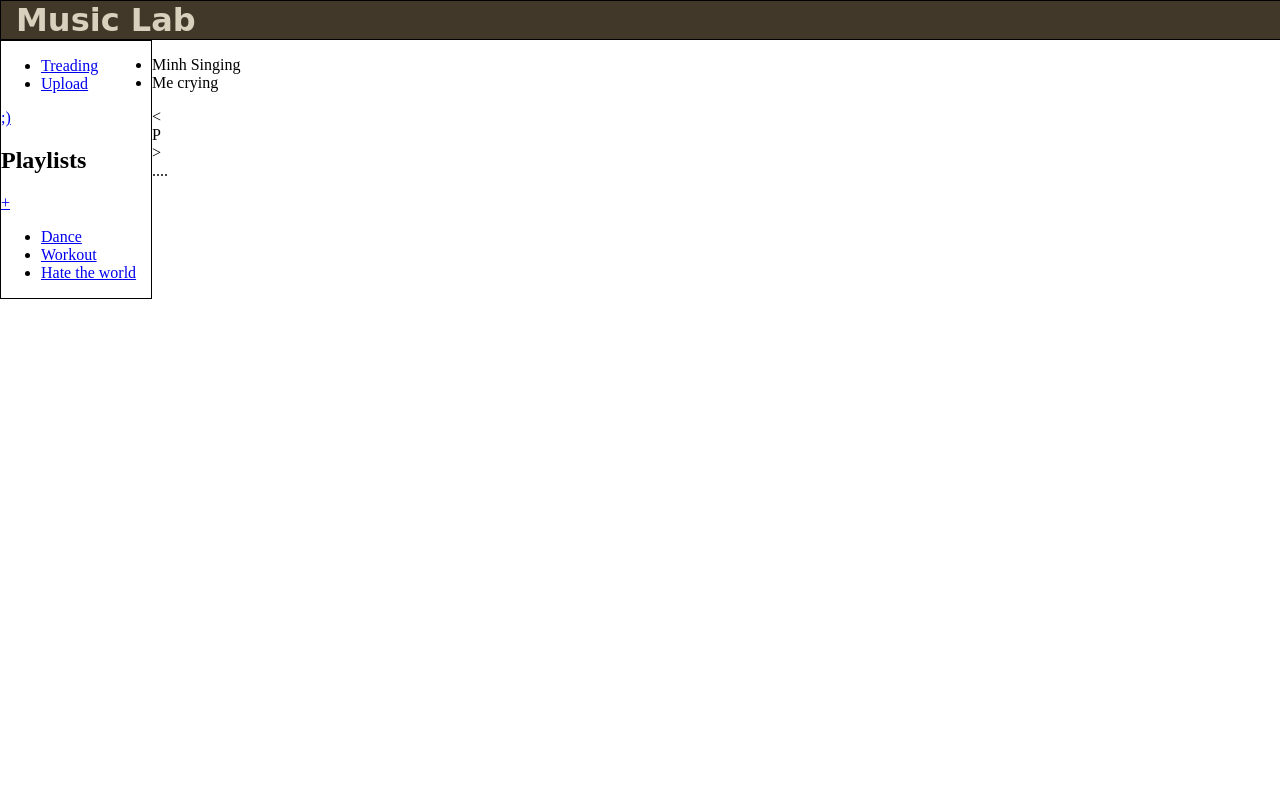
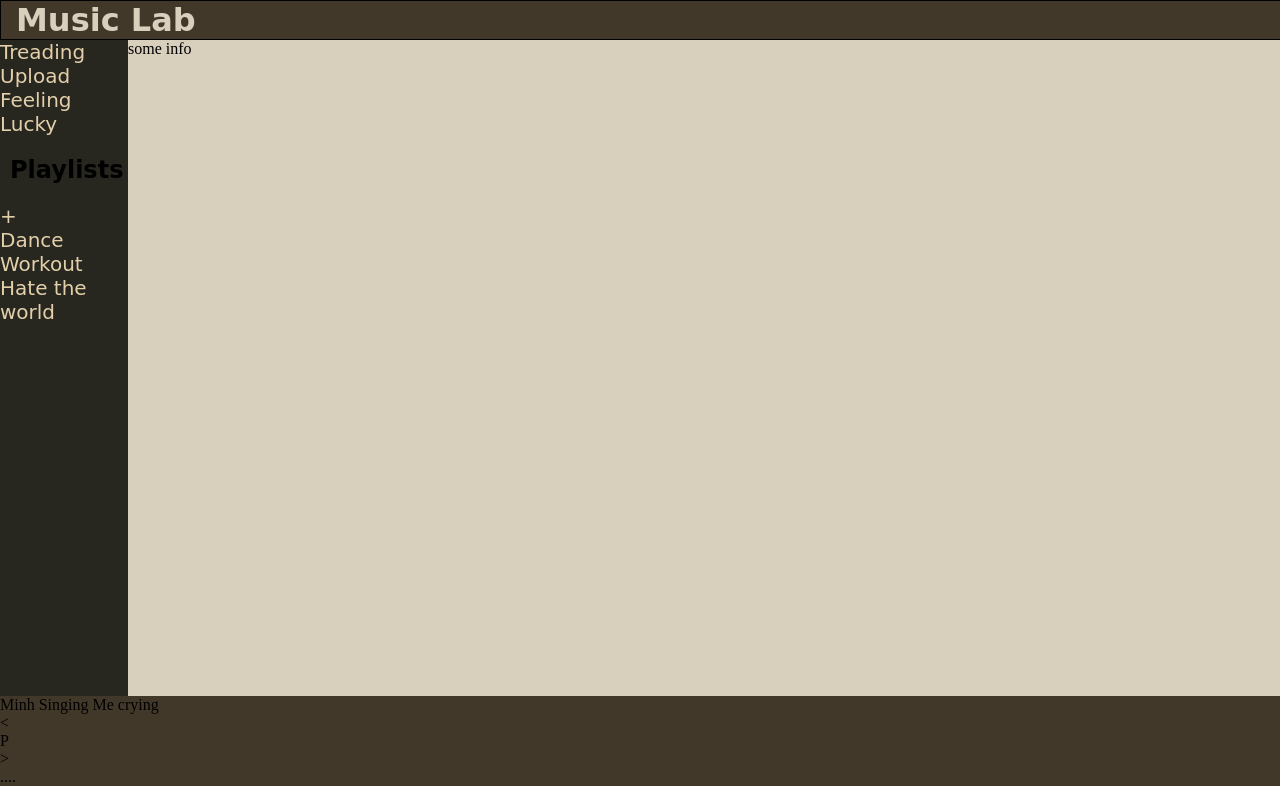
Before and after one commit to ekaqu/Music, a plain HTML site: page index.html in a window 1280 px wide. Drawn offline with Linux system fonts and the light colour scheme; a web font is replaced by a local one.

Commit message:
CSS Changes
Added more css code to change the look and feel of the page.

```diff
--- a/index.html
+++ b/index.html
@@ -5,6 +5,7 @@
   <title>Music</title>
 <!-- http://www.google.com/webfonts#UsePlace:use -->
   <link href='http://fonts.googleapis.com/css?family=Swanky+and+Moo+Moo' rel='stylesheet' type='text/css'>
+  <link href='http://fonts.googleapis.com/css?family=Annie+Use+Your+Telescope' rel='stylesheet' type='text/css'>
   <link rel="stylesheet" href="main.css" type="text/css" />
 </head>
 <body>
@@ -21,7 +22,7 @@
           </ul>
         </div>
         <div class="sidebar-quick-actions">
-          <div class"feeling-lucky"><a href="#">;)</a></div>
+          <div class"feeling-lucky"><a href="#">Feeling Lucky</a></div>
         </div>
         <div class="sidebar-playlist">
          <h2>Playlists</h2>
@@ -33,8 +34,8 @@
           </ul>
         </div>
       </div>
-      <div class="info-box"></div>
-      <div class="library"></div>
+      <div class="info-box">some info</div>
+      <div class="library"> some more </div>
     </div>
     <div class="footer">
       <div class="playlist">
--- a/main.css
+++ b/main.css
@@ -1,4 +1,8 @@
 /* Colors: http://kuler.adobe.com/#themeID/1445347 */
+A:link {
+	text-decoration: none;
+}
+
 html, body, .screen {
   width: 100%;
   height: 100%;
@@ -9,6 +13,7 @@ html, body, .screen {
   width: 100%;
   border: 1px solid black;
   background-color: #41382A;
+
 }
 .header h1 {
   padding:0 15px;
@@ -16,8 +21,92 @@ html, body, .screen {
   color: #D8CFBD;
   font-family: 'Swanky and Moo Moo', cursive;
 }
+
+.workspace {
+	float: left;
+	width: 100%;
+	height: 82%; /* Will need to change this.... */
+}
+
 .sidebar {
   float: left;
-  width: 150px;
-  border: 1px solid black;
+  width: 10%;
+  height: 100%;
+  /*border: 1px solid black;*/
+  margin: 0px;
+  background-color: #27261F;
+
 }
+
+.sidebar h2 {
+	font-family: 'Annie Use Your Telescope', cursive;
+	margin-left: 10px;
+	padding: 0;
+}
+
+.sidebar ul{
+	list-style-type: none;
+	padding: 0;
+	margin: 0;
+}
+
+.sidebar a {
+	color: #E3D0AB;
+	margin-left: 5;
+	padding: 0;
+	font-family: 'Annie Use Your Telescope', cursive;
+	font-size: 20px;
+}
+
+.info-box {
+	float: left;
+	background-color: #D8CFBD;
+	width: 90%;
+	height: 100%;
+
+}
+
+.library {
+	float: left;
+	width: 100%;
+	background: blue;
+	visibility: hidden;
+}
+
+.footer {
+	float: left;
+	width: 100%;
+	background-color: #41382A;
+}
+
+.playlist ul {
+	list-style-type: none;
+	white-space: nowrap;
+	margin: 0;
+	padding: 0;
+}
+
+.playlist li {
+	display: inline;
+}
+
+.player {
+	float: left;
+	padding: 0;
+	margin: 0;
+}
+
+.play-controls {
+	float: left;
+	width: 5%;
+}
+
+.progress-bar {
+	float: left;
+	width: 80%;
+}
+
+.playback-controls {
+	float: left;
+	width: 5%;
+}
```
Also changed, not shown: 1 other file.
